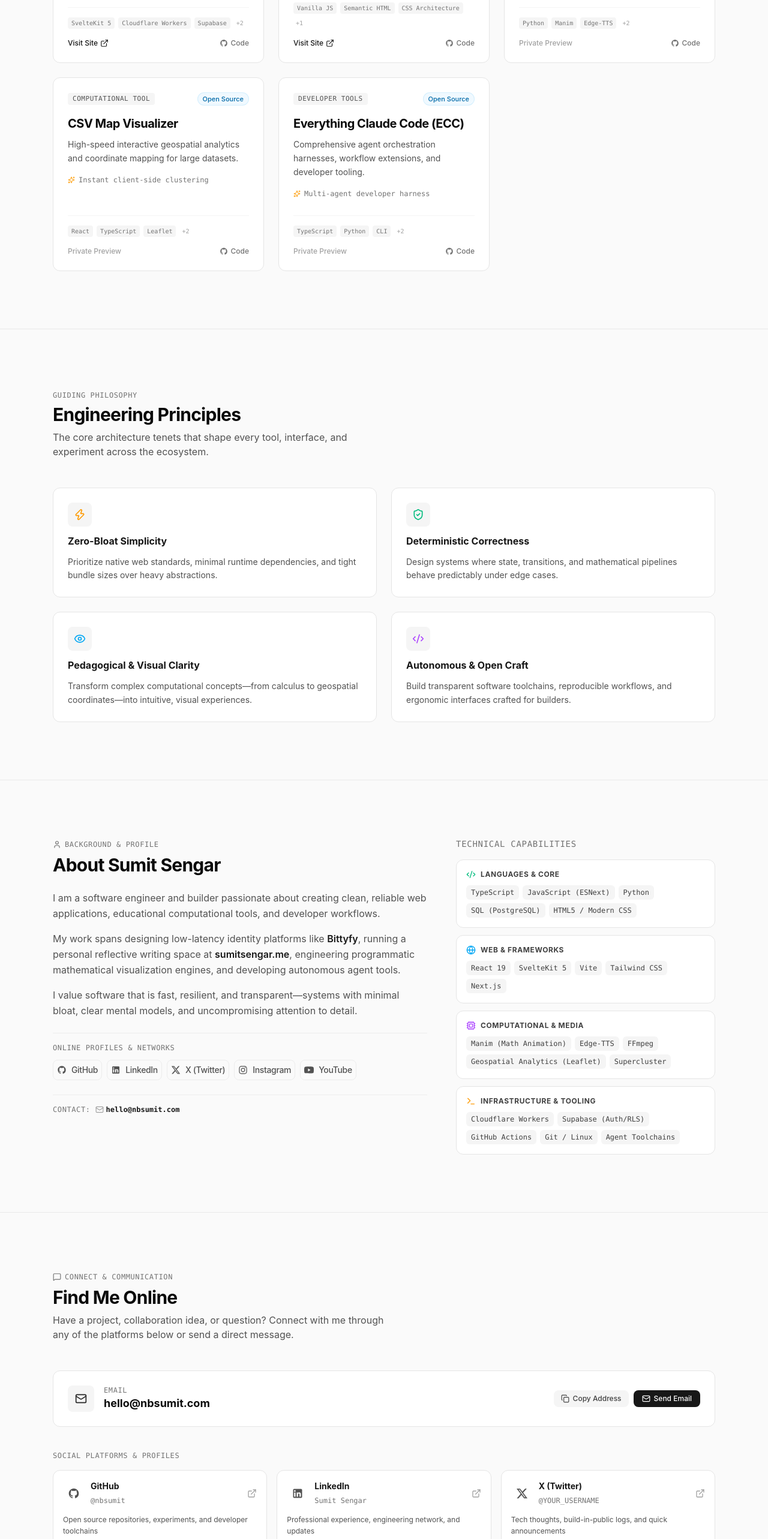
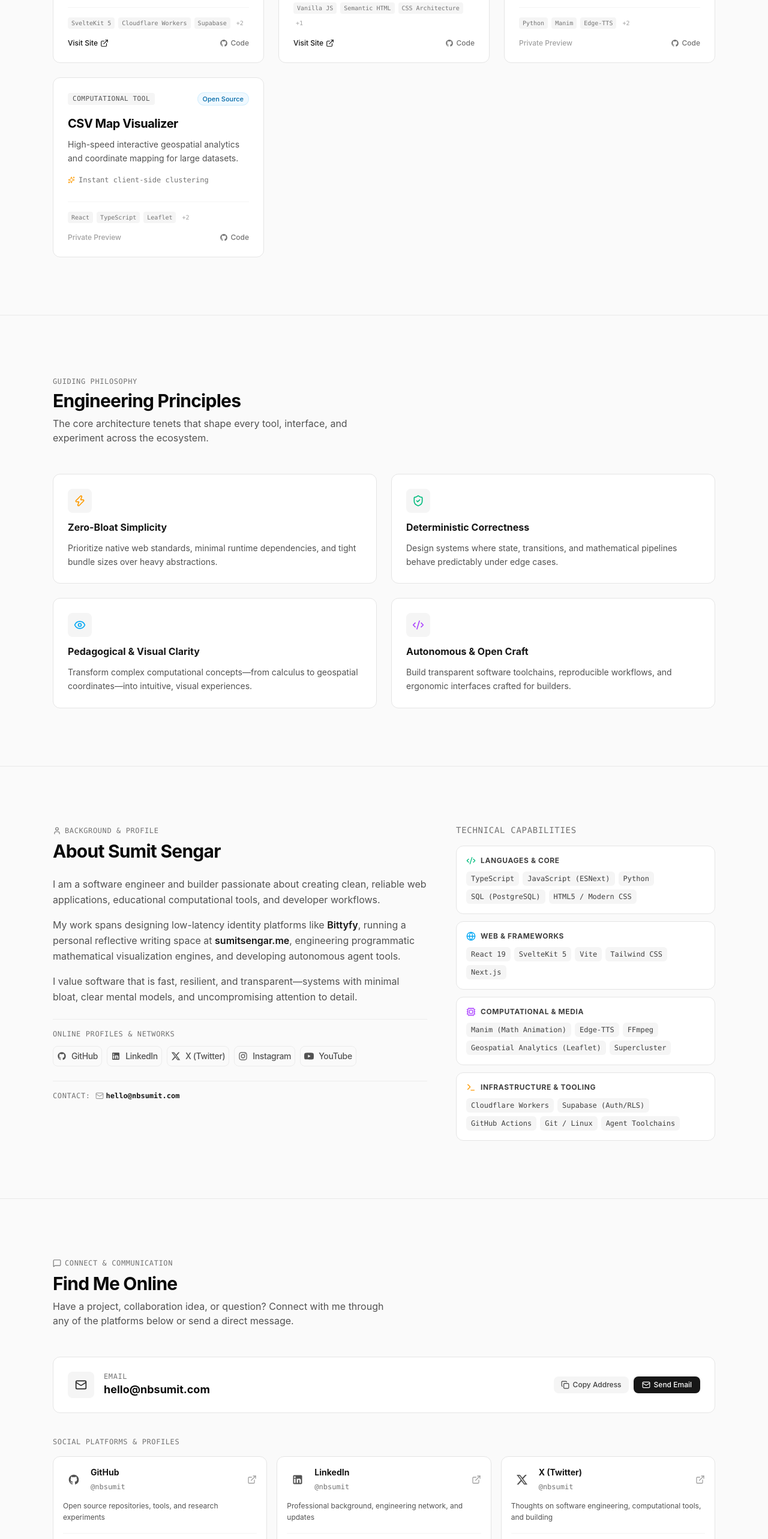
Before and after one commit to nbsumit/nbsumit, a React (Vite) app: page / in a window 1280 px wide. Shown: the part 1200-3766 px from the top of the page at 60% size. Built offline with nearby package versions, Linux system fonts and the light colour scheme.

Commit message:
Rewrite README to focus on NB ecosystem and update social profiles

```diff
--- a/src/config/socials.ts
+++ b/src/config/socials.ts
@@ -23,39 +23,39 @@ export const SOCIAL_LINKS: Record<'github' | 'linkedin' | 'x' | 'instagram' | 'y
     url: 'https://github.com/nbsumit',
     placeholder: false,
     username: '@nbsumit',
-    description: 'Open source repositories, experiments, and developer toolchains',
+    description: 'Open source repositories, tools, and research experiments',
   },
   linkedin: {
     id: 'linkedin',
     name: 'LinkedIn',
-    url: 'https://www.linkedin.com/in/YOUR_USERNAME', // Replace with your LinkedIn profile URL
-    placeholder: true,
-    username: 'Sumit Sengar',
-    description: 'Professional experience, engineering network, and updates',
+    url: 'https://www.linkedin.com/in/nbsumit',
+    placeholder: false,
+    username: '@nbsumit',
+    description: 'Professional background, engineering network, and updates',
   },
   x: {
     id: 'x',
     name: 'X (Twitter)',
-    url: 'https://x.com/YOUR_USERNAME', // Replace with your X / Twitter handle URL
-    placeholder: true,
-    username: '@YOUR_USERNAME',
-    description: 'Tech thoughts, build-in-public logs, and quick announcements',
+    url: 'https://x.com/nbsumit',
+    placeholder: false,
+    username: '@nbsumit',
+    description: 'Thoughts on software engineering, computational tools, and building',
   },
   instagram: {
     id: 'instagram',
     name: 'Instagram',
-    url: 'https://www.instagram.com/YOUR_USERNAME', // Replace with your Instagram profile URL
-    placeholder: true,
-    username: '@YOUR_USERNAME',
-    description: 'Visual stories, creative interests, and life beyond code',
+    url: 'https://www.instagram.com/nbsumit',
+    placeholder: false,
+    username: '@nbsumit',
+    description: 'Visual moments, creative pursuits, and life beyond code',
   },
   youtube: {
     id: 'youtube',
     name: 'YouTube',
-    url: 'https://youtube.com/@YOUR_CHANNEL', // Replace with your YouTube channel URL
-    placeholder: true,
-    username: '@YOUR_CHANNEL',
-    description: 'Educational tech walkthroughs, math animations, and software guides',
+    url: 'https://www.youtube.com/@nbsumit',
+    placeholder: false,
+    username: '@nbsumit',
+    description: 'Educational software demos, computational visuals, and walkthroughs',
   },
 };
 
--- a/src/data/ecosystem.ts
+++ b/src/data/ecosystem.ts
@@ -63,16 +63,4 @@ export const ECOSYSTEM_PROJECTS: ProjectItem[] = [
     featured: true,
     highlightMetric: 'Instant client-side clustering',
   },
-  {
-    id: 'ecc',
-    title: 'Everything Claude Code (ECC)',
-    category: 'Developer Tools',
-    description: 'Comprehensive agent orchestration harnesses, workflow extensions, and developer tooling.',
-    longDescription: 'Modular developer orchestration framework integrating agent skills, multi-model sidecars, automated verification loops, and test harnesses for rapid agentic coding workflows.',
-    tags: ['TypeScript', 'Python', 'CLI', 'Agent Systems', 'Toolchains'],
-    repoUrl: 'https://github.com/nbsumit/ECC',
-    status: 'Open Source',
-    featured: false,
-    highlightMetric: 'Multi-agent developer harness',
-  },
 ];
```
Also changed, not shown: 1 other file (tests, documents, lock files or other folders).
